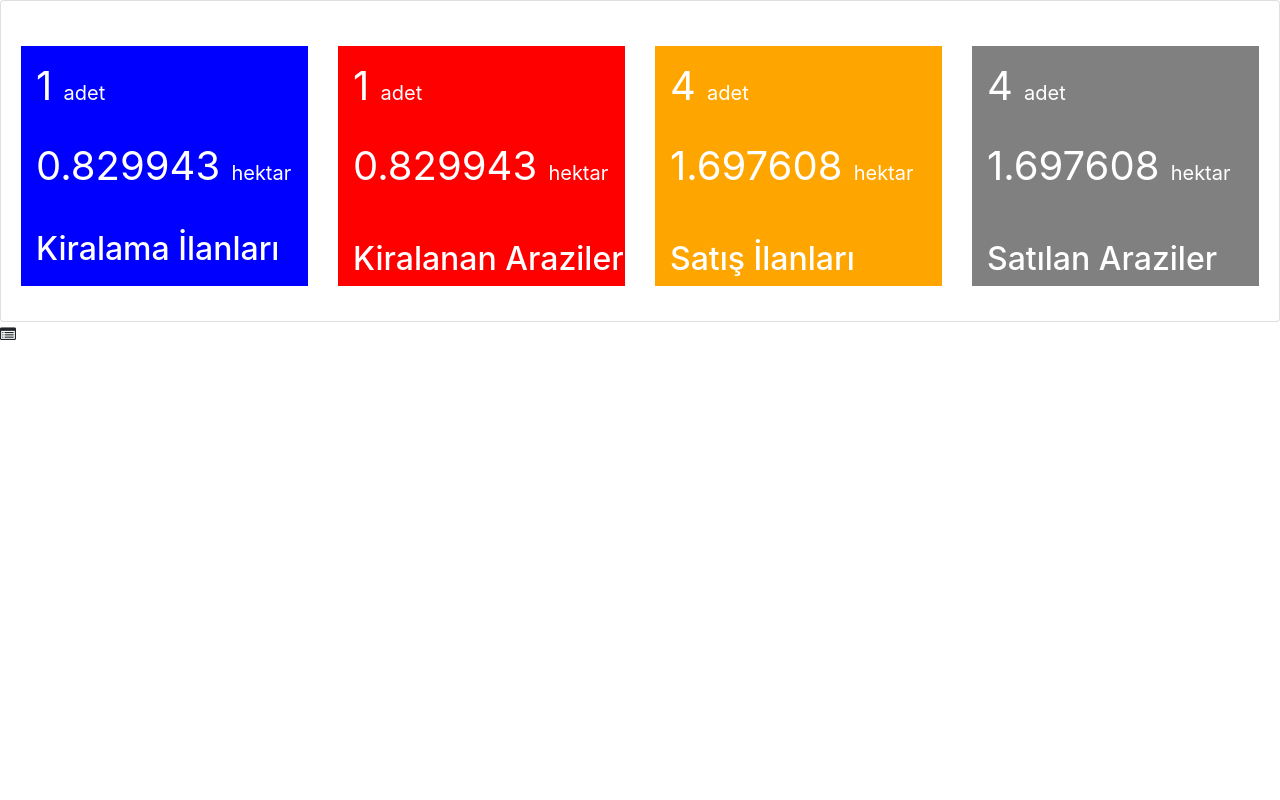
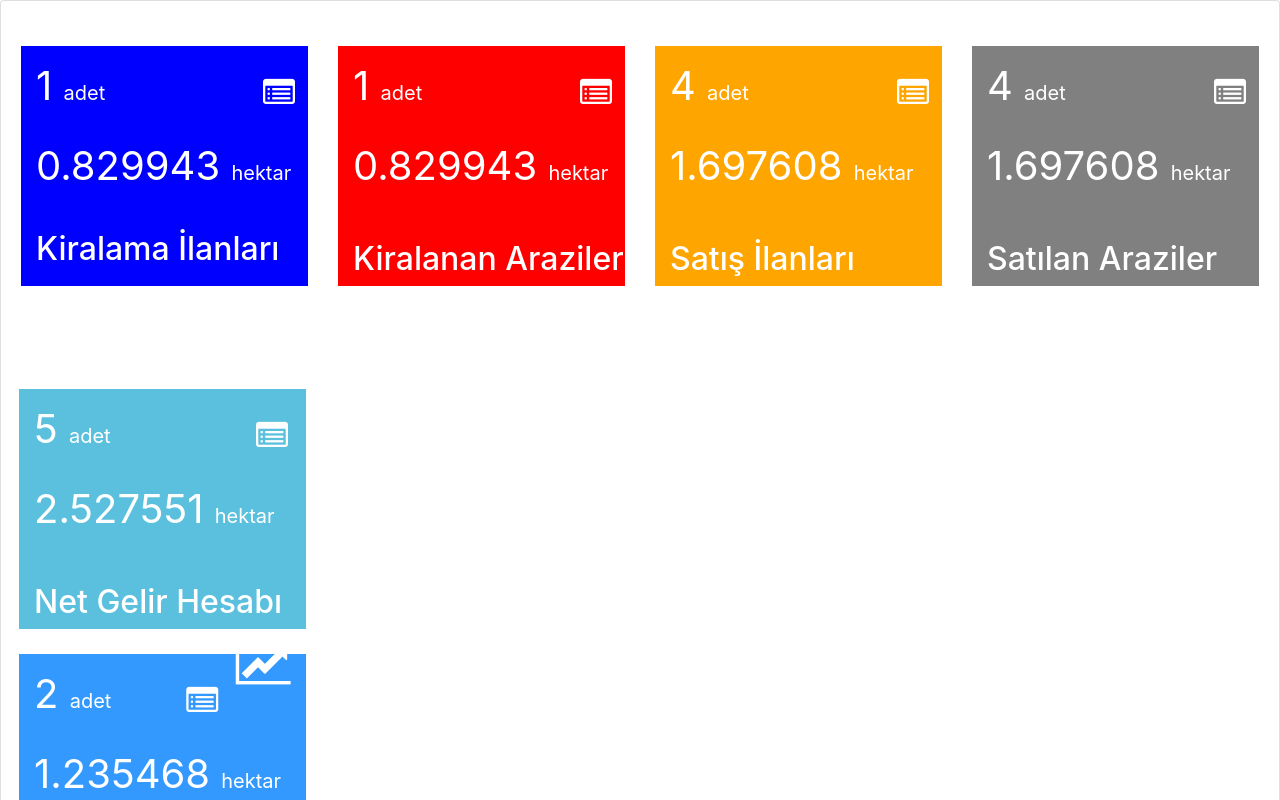
Before and after one commit to MeteHanBicer/TED-Yonetim-Paneli, an Angular app in the folder yonetim-paneli/: page / in a window 1280 px wide. Shown: the top 800 px of the page. Built offline with nearby package versions, Linux system fonts and the light colour scheme.

Commit message:
commit v3

```diff
--- a/yonetim-paneli/src/app/yonetim-paneli/yonetim-paneli.component.html
+++ b/yonetim-paneli/src/app/yonetim-paneli/yonetim-paneli.component.html
@@ -2,7 +2,6 @@
   <link rel="stylesheet" href="https://maxcdn.bootstrapcdn.com/font-awesome/4.6.1/css/font-awesome.min.css">
 </head>
 <div class="card">
-
   <div class="card-body">
 <div class="row">
   <div class="col-md-12">
@@ -11,6 +10,9 @@
         <div  style="background-color: blue;height: 80px; margin-top: 25px;">
           <span  style="color: white;margin-left: 15px;float: left;margin-top: 10px;"><span style="font-size: 40px;">1
             </span><span  style="font-size: 20px;">adet</span></span>
+            <button  class="btn btn" style="background-color: transparent; float: right; outline: none;" type="button">
+              <br ><i   class="fa fa-list-alt fa-2x" style="color: white;margin-bottom: 10px; padding: 0px;"></i>
+            </button>
         </div>
         <div  style="background-color: blue;height: 80px;">
           <span  style="color: white;margin-left: 15px;float: left;margin-top: 10px;"><span  style="font-size: 40px;">0.829943
@@ -19,13 +21,18 @@
         <div  style="background-color: blue;height: 80px;">
           <span style="color: white;margin-left: 15px;float: left;margin-bottom: 10px;"><br>
             <h2  class="titleText">Kiralama İlanları</h2>
+
           </span>
+          <i  class="fa fa-pie-chart fa-3x" style="color: white; margin-right: 15px; margin-top: 20px; float: right;"></i>
         </div>
       </div>
       <div class="col-md-3 col-lg-3" style="text-align: center;margin-bottom: 5px;">
         <div  style="background-color: red;height: 80px; margin-top: 25px;">
           <span  style="color: white;margin-left: 15px;float: left;margin-top: 10px;"><span  style="font-size: 40px;">1
             </span><span  style="font-size: 20px;">adet</span></span>
+            <button  class="btn btn" style="background-color: transparent; float: right; outline: none;" type="button">
+              <br ><i   class="fa fa-list-alt fa-2x" style="color: white;margin-bottom: 10px; padding: 0px;"></i>
+            </button>
         </div>
         <div  style="background-color: red;height: 80px;">
           <span  style="color: white;margin-left: 15px;float: left;margin-top: 10px;"><span  style="font-size: 40px;">0.829943
@@ -35,12 +42,16 @@
           <span  style="color: white;margin-left: 15px;float: left;margin-top: 10px;margin-bottom: 10px;"><br >
             <h2 class="titleText">Kiralanan Araziler</h2>
           </span>
+          <i class="fa fa-area-chart fa-3x" style="color: white; margin-right: 15px; margin-top: 20px; float: right;"></i>
         </div>
       </div>
       <div  class="col-md-3 col-lg-3" style="text-align: center;margin-bottom: 5px;">
         <div  style="background-color: orange;height: 80px; margin-top: 25px;">
           <span  style="color: white;margin-left: 15px;float: left;margin-top: 10px;"><span  style="font-size: 40px;">4
             </span><span style="font-size: 20px;">adet</span></span>
+            <button  class="btn btn" style="background-color: transparent; float: right; outline: none;" type="button">
+              <br ><i   class="fa fa-list-alt fa-2x" style="color: white;margin-bottom: 10px; padding: 0px;"></i>
+            </button>
         </div>
         <div  style="background-color: orange;height: 80px;">
           <span  style="color: white;margin-left: 15px;float: left;margin-top: 10px;"><span  style="font-size: 40px;">1.697608
@@ -57,6 +68,9 @@
         <div  style="background-color: grey;height: 80px; margin-top: 25px;">
           <span  style="color: white;margin-left: 15px;float: left;margin-top: 10px;"><span  style="font-size: 40px;">4
             </span><span  style="font-size: 20px;">adet</span></span>
+            <button  class="btn btn" style="background-color: transparent; float: right; outline: none;" type="button">
+              <br ><i  class="fa fa-list-alt fa-2x" style="color: white;margin-bottom: 10px; padding: 0px;"></i>
+            </button>
         </div>
         <div style="background-color: grey;height: 80px;">
           <span  style="color: white;margin-left: 15px;float: left;margin-top: 10px;"><span  style="font-size: 40px;">1.697608
@@ -66,11 +80,49 @@
           <span style="color: white;margin-left: 15px;float: left;margin-top: 10px;margin-bottom: 10px;"><br>
             <h2>Satılan Araziler</h2>
           </span>
+          <i  class="fa fa-area-chart fa-3x" style="color: white; margin-right: 15px; margin-top: 20px; float: right;"></i>
         </div>
       </div>
     </div>
   </div>
 </div>
   </div>
+  <div  class="col-md-3 col-lg-3" style="text-align: center;margin-bottom: 5px;">
+    <div  style="background-color: #5BC0DE;height: 80px;margin-left: 3px;">
+      <span  style="color: white;margin-left: 15px;float: left;margin-top: 10px;"><span  style="font-size: 40px;">5
+        </span><span  style="font-size: 20px;">adet</span></span>
+      <button  class="btn btn" style="background-color: transparent; float: right; outline: none;" type="button">
+        <br ><i  class="fa fa-list-alt fa-2x" style="color: white;margin-bottom: 10px; padding: 0px;"></i>&nbsp;
+      </button>
+    </div>
+    <div  style="background-color: #5BC0DE;height: 80px;margin-left: 3px;">
+      <span  style="color: white;margin-left: 15px;float: left;margin-top: 10px;"><span style="font-size: 40px;">2.527551
+        </span><span  style="font-size: 20px;">hektar</span></span>
+    </div>
+    <div  style="background-color: #5BC0DE;height: 80px;margin-left: 3px;">
+      <span  style="color: white;margin-left: 15px;float: left;margin-top: 10px;margin-bottom: 10px;"><br>
+        <h2  class="titleText">Net Gelir Hesabı</h2>
+      </span>
+      <br ><i  class="fa fa-line-chart fa-3x" style="color: white; margin-right: 15px; margin-bottom: 10px; float: right;"></i>
+    </div>
+
+
+    <div  style="background-color: #3399FF;height: 80px; margin-top: 25px; margin-left: 3px;">
+      <span  style="color: white;margin-left: 15px;float: left;margin-top: 10px;"><span style="font-size: 40px;">2
+        </span><span  style="font-size: 20px;">adet</span></span>
+      <button  class="btn btn" style="background-color: transparent; float: right; outline: none;" type="button">
+        <br ><i  class="fa fa-list-alt fa-2x" style="color: white;margin-bottom: 10px; padding: 0px;"></i>&nbsp;
+      </button>
+    </div>
+    <div  style="background-color: #3399FF;height: 80px;margin-left: 3px;">
+      <span  style="color: white;margin-left: 15px;float: left;margin-top: 10px;"><span  style="font-size: 40px;">1.235468
+        </span><span  style="font-size: 20px;">hektar</span></span>
+    </div>
+    <div  style="background-color: #3399FF;height: 80px;margin-left: 3px;">
+      <span  style="color: white;margin-left: 15px;float: left;margin-top: 10px;margin-bottom: 10px;"><br >
+        <h2  class="titleText">Kıymet Takdiri</h2>
+      </span>
+      <br ><i  class="fa fa-bar-chart fa-3x" style="color: white; margin-right: 15px; margin-bottom: 10px; float: right;"></i>
+    </div>
+  </div>
 </div>
-<i class="fa fa-list-alt" aria-hidden="true"></i>
```
